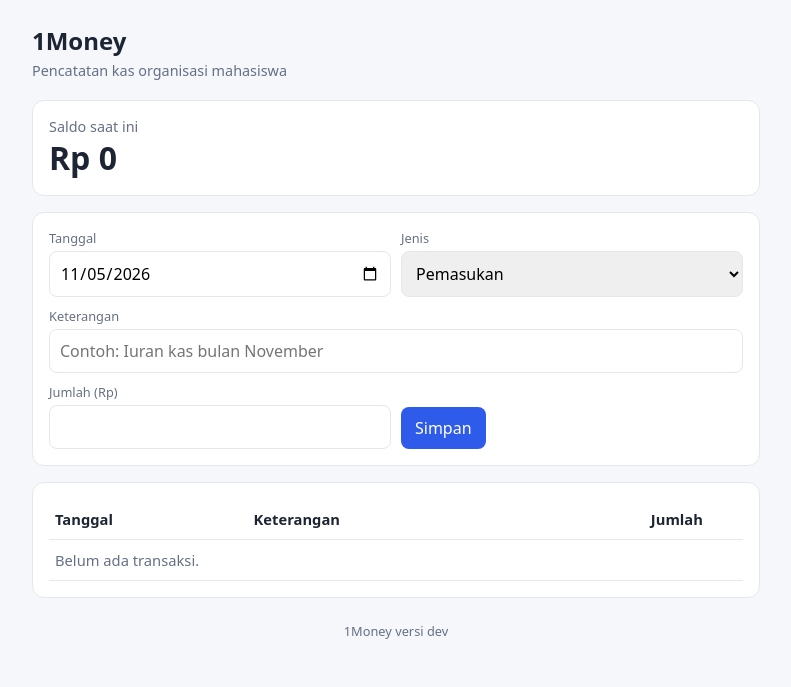
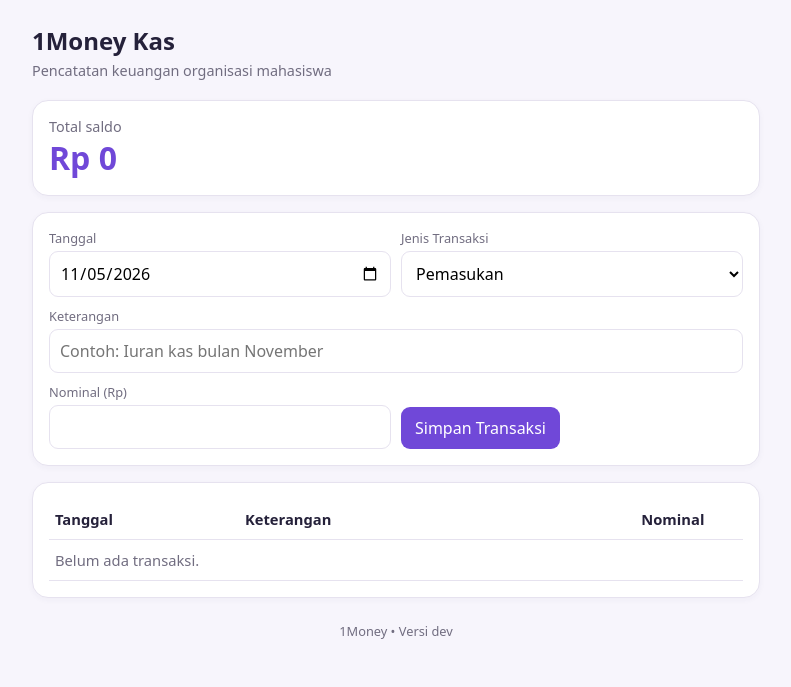
Before and after one commit to SeMiRiNaSi/UTS_DevOps, a Flask app: page / in a window 1280 px wide. Shown: the top 687 px of the page, without its empty margins (244-1035 px from the left). Run offline with Flask 3, Linux system fonts and the light colour scheme; data that the repository does not hold is empty.

Commit message:
feat: perbarui tampilan halaman 1Money

```diff
--- a/templates/index.html
+++ b/templates/index.html
@@ -7,14 +7,14 @@
   <title>1Money</title>
   <style>
     :root {
-      --bg: #f5f7fb;
+      --bg: #f7f5fc;
       --card: #fff;
-      --ink: #1d2433;
-      --muted: #667085;
-      --line: #e4e7ec;
-      --brand: #2f5bea;
-      --in: #12805c;
-      --out: #c4320a;
+      --ink: #25213a;
+      --muted: #716d80;
+      --line: #e6e2ef;
+      --brand: #7048d8;
+      --in: #16835f;
+      --out: #d04422;
     }
 
     * {
@@ -48,14 +48,16 @@
     .card {
       background: var(--card);
       border: 1px solid var(--line);
-      border-radius: 12px;
+      border-radius: 16px;
       padding: 16px;
       margin-bottom: 16px;
+      box-shadow: 0 2px 6px rgba(60, 40, 100, 0.04);
     }
 
     .saldo {
       font-size: 2rem;
       font-weight: 700;
+      color: var(--brand);
     }
 
     form.tambah {
@@ -80,18 +82,29 @@
       width: 100%;
       padding: 10px;
       border: 1px solid var(--line);
-      border-radius: 8px;
+      border-radius: 9px;
       font: inherit;
+      background: #fff;
+    }
+
+    input:focus,
+    select:focus {
+      outline: none;
+      border-color: var(--brand);
     }
 
     button {
       padding: 10px 14px;
       border: 0;
-      border-radius: 8px;
+      border-radius: 9px;
       background: var(--brand);
       color: #fff;
       font: inherit;
       cursor: pointer;
+    }
+
+    button:hover {
+      opacity: .9;
     }
 
     button.hapus {
@@ -143,30 +156,44 @@
 
 <body>
   <main>
-    <h1>1Money</h1>
-    <p class="sub">Pencatatan kas organisasi mahasiswa</p>
+    <h1>1Money Kas</h1>
+    <p class="sub">Pencatatan keuangan organisasi mahasiswa</p>
 
     <div class="card">
-      <div class="sub" style="margin:0">Saldo saat ini</div>
+      <div class="sub" style="margin:0">Total saldo</div>
       <div class="saldo">Rp {{ "{:,}".format(saldo).replace(",", ".") }}</div>
     </div>
 
     <div class="card">
       {% if error %}<div class="err">{{ error }}</div>{% endif %}
       <form class="tambah" method="post" action="{{ url_for('tambah') }}">
-        <div><label for="tanggal">Tanggal</label><input id="tanggal" name="tanggal" type="date" value="{{ hari_ini }}">
+        <div>
+          <label for="tanggal">Tanggal</label>
+          <input id="tanggal" name="tanggal" type="date" value="{{ hari_ini }}">
         </div>
-        <div><label for="jenis">Jenis</label>
+
+        <div>
+          <label for="jenis">Jenis Transaksi</label>
           <select id="jenis" name="jenis">
             <option value="masuk">Pemasukan</option>
             <option value="keluar">Pengeluaran</option>
           </select>
         </div>
-        <div class="full"><label for="keterangan">Keterangan</label><input id="keterangan" name="keterangan" required
-            placeholder="Contoh: Iuran kas bulan November"></div>
-        <div><label for="jumlah">Jumlah (Rp)</label><input id="jumlah" name="jumlah" type="number" min="1" required>
+
+        <div class="full">
+          <label for="keterangan">Keterangan</label>
+          <input id="keterangan" name="keterangan" required
+            placeholder="Contoh: Iuran kas bulan November">
         </div>
-        <div style="align-self:end"><button type="submit">Simpan</button></div>
+
+        <div>
+          <label for="jumlah">Nominal (Rp)</label>
+          <input id="jumlah" name="jumlah" type="number" min="1" required>
+        </div>
+
+        <div style="align-self:end">
+          <button type="submit">Simpan Transaksi</button>
+        </div>
       </form>
     </div>
 
@@ -176,32 +203,39 @@
           <tr>
             <th>Tanggal</th>
             <th>Keterangan</th>
-            <th class="num">Jumlah</th>
+            <th class="num">Nominal</th>
             <th></th>
           </tr>
         </thead>
+
         <tbody>
           {% for t in transaksi %}
           <tr>
             <td>{{ t.tanggal }}</td>
             <td>{{ t.keterangan }}</td>
-            <td class="num {{ t.jenis }}">{{ "+" if t.jenis == "masuk" else "-" }}{{
-              "{:,}".format(t.jumlah).replace(",", ".") }}</td>
+            <td class="num {{ t.jenis }}">
+              {{ "+" if t.jenis == "masuk" else "-" }}{{
+              "{:,}".format(t.jumlah).replace(",", ".") }}
+            </td>
             <td class="num">
-              <form method="post" action="{{ url_for('hapus', trx_id=t.id) }}"><button class="hapus"
-                  title="Hapus">Hapus</button></form>
+              <form method="post" action="{{ url_for('hapus', trx_id=t.id) }}">
+                <button class="hapus" title="Hapus">Hapus Data</button>
+              </form>
             </td>
           </tr>
+
           {% else %}
           <tr>
-            <td colspan="4" style="color:var(--muted)">Belum ada transaksi.</td>
+            <td colspan="4" style="color:var(--muted)">
+              Belum ada transaksi.
+            </td>
           </tr>
           {% endfor %}
         </tbody>
       </table>
     </div>
 
-    <footer>1Money versi {{ versi }}</footer>
+    <footer>1Money • Versi {{ versi }}</footer>
   </main>
 </body>
 
```
